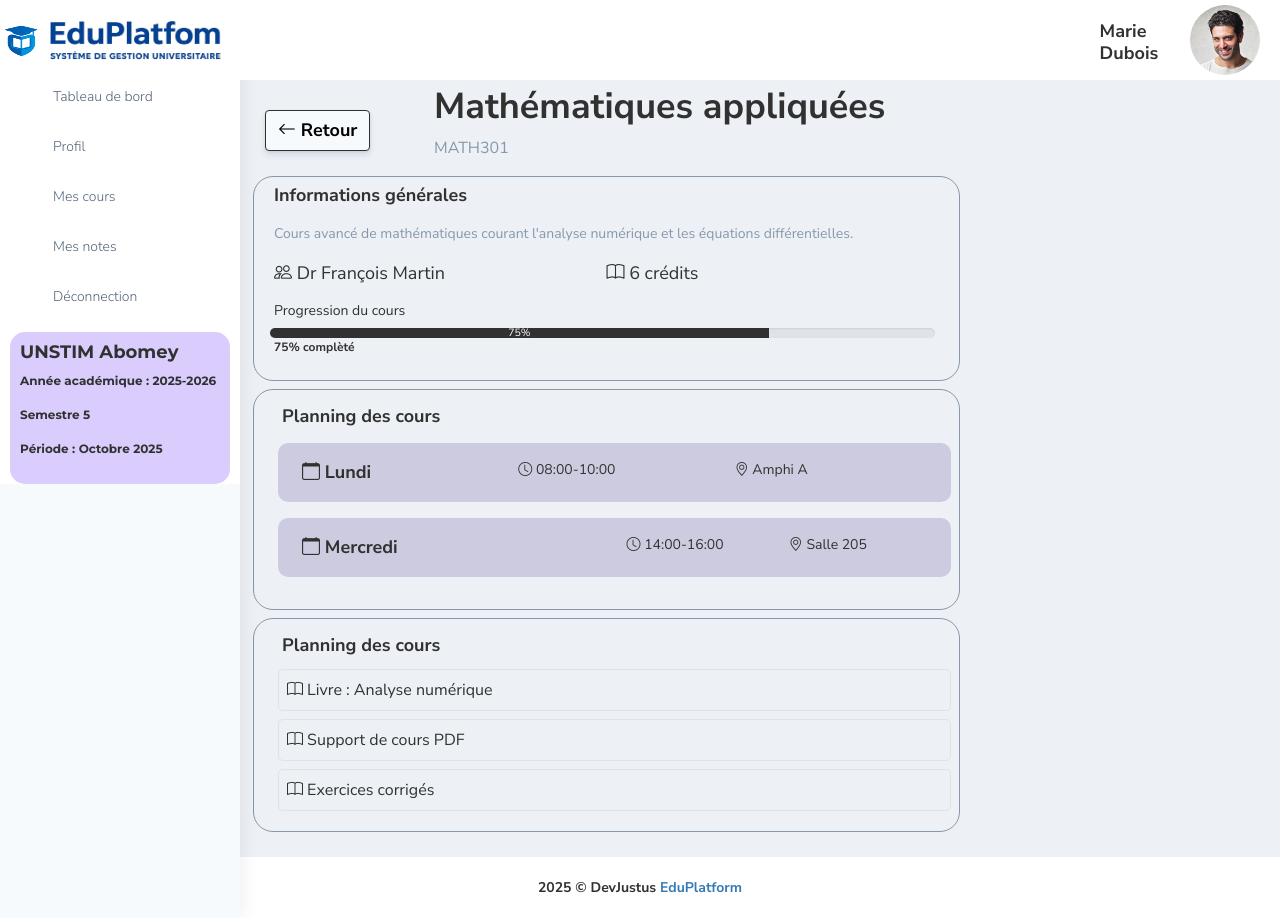
After one commit to justus12s/EduPlatform, a CodeIgniter 4 app: the page made by app/Views/dashboard/details.php in a window 1280 px wide. The commit adds this page. Run offline with PHP 8.4 and a stand-in for CodeIgniter, Linux system fonts and the light colour scheme; the template is opened without the code that fills it, so the values that code supplies are empty; some libraries are stand-ins or nearby versions.

Commit message:
mise en forme notes et création details

```diff
--- a/app/Config/Routes.php
+++ b/app/Config/Routes.php
@@ -13,9 +13,6 @@ $routes->get('/register', 'Home::register');
 $routes->post('dashboard/index', 'Dashboard::index');
 $routes->get('dashboard/index', 'Dashboard::index');
 $routes->get('dashboard/notes', 'Dashboard::notes');
-$routes->get('dashboard/blank', 'Dashboard::blank');
 $routes->get('dashboard/profile', 'Dashboard::profile');
-$routes->get('dashboard/authentication_login', 'Dashboard::authentication_login');
-$routes->get('dashboard/authentication_register', 'Dashboard::authentication_register');
 $routes->get('dashboard/cours', 'Dashboard::cours');
-$routes->get('dashboard/map_google', 'Dashboard::map_google');
+$routes->get('dashboard/details', 'Dashboard::details');
--- a/app/Controllers/Dashboard.php
+++ b/app/Controllers/Dashboard.php
@@ -43,4 +43,9 @@ class Dashboard extends BaseController
     {
         return view('dashboard/authentication_register');
     }
+
+    public function details(): string
+    {
+        return view('dashboard/details');
+    }
 }
--- /dev/null
+++ b/app/Views/dashboard/details.php
@@ -0,0 +1,371 @@
+<!DOCTYPE html>
+<html dir="ltr" lang="fr">
+
+<head>
+    <meta charset="utf-8" />
+    <meta http-equiv="X-UA-Compatible" content="IE=edge" />
+    <!-- Tell the browser to be responsive to screen width -->
+    <meta name="viewport" content="width=device-width, initial-scale=1" />
+    <meta name="keywords"
+        content="wrappixel, admin dashboard, html css dashboard, web dashboard, bootstrap 5 admin, bootstrap 5, css3 dashboard, bootstrap 5 dashboard, Ample lite admin bootstrap 5 dashboard, frontend, responsive bootstrap 5 admin template, Ample admin lite dashboard bootstrap 5 dashboard template" />
+    <meta name="description"
+        content="Ample Admin Lite is powerful and clean admin dashboard template, inpired from Bootstrap Framework" />
+    <meta name="robots" content="noindex,nofollow" />
+    <title>EduPlatform | Système de Gestion Universitaire</title>
+    <link rel="canonical" href="<?= base_url() ?>https://www.wrappixel.com/templates/ample-admin-lite/" />
+    <!-- Favicon icon -->
+    <link rel="icon" type="image/png" sizes="16x16" href="<?= base_url() ?>plugins/images/favicon1.png" />
+    <!-- Custom CSS -->
+    <link href="<?= base_url() ?>plugins/bower_components/chartist/dist/chartist.min.css" rel="stylesheet" />
+    <link rel="stylesheet" href="<?= base_url() ?>plugins/bower_components/chartist-plugin-tooltips/dist/chartist-plugin-tooltip.css" />
+    <!-- Custom CSS -->
+    <link href="<?= base_url() ?>css/style.min.css" rel="stylesheet" />
+    <link rel="preconnect" href="https://fonts.googleapis.com">
+    <link rel="preconnect" href="https://fonts.gstatic.com" crossorigin>
+    <link href="https://fonts.googleapis.com/css2?family=Manrope:wght@200..800&family=Montserrat:ital,wght@0,100..900;1,100..900&family=Roboto+Mono:ital,wght@0,100..700;1,100..700&display=swap" rel="stylesheet">
+    <link href="https://cdn.jsdelivr.net/npm/bootstrap-icons/font/bootstrap-icons.css" rel="stylesheet">
+    <style>
+        .icon-big {
+            font-size: 40px;
+            font-weight: 700;
+            border-radius: 20%;
+            padding: 10px;
+            display: flex;
+            align-items: center;
+            justify-content: center;
+            background-color: rgba(137, 226, 214, 0.2);
+            transition: 0.3s;
+        }
+
+        .icon-big:hover {
+            background-color: rgba(84, 225, 230, 0.4);
+        }
+
+        .box-title {
+            font-size: 28px;
+            font-weight: 700;
+            margin: 0;
+        }
+
+        .sidebar-info {
+            background-color: rgba(69, 5, 247, 0.2);
+            border-radius: 15px;
+            font-family: "Montserrat", sans-serif;
+            font-weight: bold;
+            font-size: 12px;
+            padding: 10px;
+            margin: 10px auto;
+            max-width: 220px;
+        }
+
+        .hear {
+            display: none;
+        }
+
+        .navbar-toggler-icon {
+            background-image: none;
+        }
+
+        .navbar-toggler span {
+            display: block;
+            width: 25px;
+            height: 10px;
+            margin: 4px;
+            background-color: #f4f6faff;
+            border-radius: 2px;
+        }
+
+        .descript {
+            width: 69%;
+            margin-right: 10px;
+        }
+
+        @media (max-width: 1170px) {
+            aside.left-sidebar {
+                display: none !important;
+            }
+
+            .hear {
+                display: block !important;
+            }
+
+            header.topbar {
+                display: none;
+            }
+
+            .descript {
+                width: 100%;
+                margin: 0;
+            }
+        }
+    </style>
+</head>
+
+<body>
+    <!-- ============================================================== -->
+    <!-- Preloader - style you can find in spinners.css -->
+    <!-- ============================================================== -->
+    <div class="preloader">
+        <div class="lds-ripple">
+            <div class="lds-pos"></div>
+            <div class="lds-pos"></div>
+        </div>
+    </div>
+    <!-- ============================================================== -->
+    <!-- Main wrapper - style you can find in pages.scss -->
+    <!-- ============================================================== -->
+    <div id="main-wrapper" data-layout="vertical" data-navbarbg="skin5" data-sidebartype="full"
+        data-sidebar-position="absolute" data-header-position="absolute" data-boxed-layout="full">
+        <!-- ============================================================== -->
+        <!-- Topbar header - style you can find in pages.scss -->
+        <!-- ============================================================== -->
+        <header class="topbar" data-navbarbg="skin5">
+            <nav class="navbar top-navbar navbar-expand-lg">
+                <div class="navbar-header d-flex justify-content-between align-items-center w-100" data-logobg="skin6">
+                    <!-- ============================================================== -->
+                    <!-- Logo -->
+                    <!-- ============================================================== -->
+                    <a class="logo-text" href="<?= site_url() ?>dashboard/index">
+                        <!-- Logo icon -->
+                        <b class="favicon">
+                            <!-- Dark Logo icon -->
+                            <img src="<?= base_url() ?>plugins/images/favicon.png" width="40px" height="40px" alt="homepage" />
+                        </b>
+                        <span class="logo-text">
+                            <!-- dark Logo text -->
+                            <img src="<?= base_url() ?>plugins/images/logo-text.png" width="180px" height="80px" alt="homepage" />
+                        </span>
+                    </a>
+                    <!-- ============================================================== -->
+                    <!-- End Logo -->
+                    <!-- ============================================================== -->
+                    <!-- ============================================================== -->
+                    <!-- toggle and nav items -->
+                    <!-- ============================================================== -->
+                    <a class="
+                nav-toggler
+                waves-effect waves-light
+                text-dark
+                d-block d-md-none
+              " href="<?= base_url() ?>javascript:void(0)"><i class="ti-menu ti-close"></i></a>
+                    <ul class="navbar-nav ms-auto d-flex align-items-center">
+                        <li>
+                            <div class="row g-0">
+                                <div class="col">
+                                    <h2 class="text-black fw-bold fs-5 pt-3">Marie Dubois</h2>
+                                </div>
+                                <div class="col">
+                                    <a href=""><img src="<?= base_url() ?>plugins/images/users/varun.jpg" width="70" class="img-fluid rounded-circle" /></a>
+                                </div>
+                            </div>
+                        </li>
+                    </ul>
+                </div>
+            </nav>
+        </header>
+
+        <div class="hear">
+            <nav class="navbar navbar-expand-lg bg-secondary shadow-sm">
+                <div class="container-fluid">
+                    <a class="navbar-brand fw-bold" href="<?= site_url() ?>dashboard/index">
+                        <i class="far fa-clock me-1"></i> Tableau de bord
+                    </a>
+
+                    <button class="navbar-toggler d-block d-md-none" type="button" data-bs-toggle="collapse" data-bs-target="#mainNavbarMobile"
+                        aria-controls="mainNavbarMobile" aria-expanded="false" aria-label="Toggle navigation">
+                        <span class="navbar-toggler-icon"></span>
+                    </button>
+
+                    <div class="collapse navbar-collapse" id="mainNavbarMobile">
+                        <ul class="navbar-nav ms-auto">
+                            <li class="nav-item">
+                                <a class="nav-link" href="<?= site_url() ?>dashboard/profile">
+                                    <i class="fa fa-user me-1"></i> Profil
+                                </a>
+                            </li>
+                            <li class="nav-item">
+                                <a class="nav-link" href="<?= site_url() ?>dashboard/cours">
+                                    <i class="fa fa-book me-1"></i> Mes cours
+                                </a>
+                            </li>
+                            <li class="nav-item">
+                                <a class="nav-link" href="<?= site_url() ?>dashboard/notes">
+                                    <i class="fa fa-font me-1"></i> Mes notes
+                                </a>
+                            </li>
+                            <li class="nav-item">
+                                <a class="nav-link text-danger" href="<?= site_url() ?>auth/logout">
+                                    <i class="fa fa-sign-out-alt me-1"></i> Déconnection
+                                </a>
+                            </li>
+                        </ul>
+                    </div>
+                </div>
+            </nav>
+        </div>
+
+        <aside class="left-sidebar collapse d-md-block bg-light" data-sidebarbg="skin6">
+            <div class="scroll-sidebar">
+                <nav class="sidebar-nav">
+                    <ul id="sidebarnav">
+                        <li class="sidebar-item pt-2">
+                            <a class="sidebar-link waves-effect waves-dark sidebar-link"
+                                href="<?= site_url() ?>dashboard/index" aria-expanded="false">
+                                <i class="far fa-clock" aria-hidden="true"></i>
+                                <span class="hide-menu">Tableau de bord</span>
+                            </a>
+                        </li>
+                        <li class="sidebar-item">
+                            <a class="sidebar-link waves-effect waves-dark sidebar-link"
+                                href="<?= site_url() ?>dashboard/profile" aria-expanded="false">
+                                <i class="fa fa-user" aria-hidden="true"></i>
+                                <span class="hide-menu">Profil</span>
+                            </a>
+                        </li>
+                        <li class="sidebar-item">
+                            <a class="sidebar-link waves-effect waves-dark sidebar-link"
+                                href="<?= site_url() ?>dashboard/cours" aria-expanded="false">
+                                <i class="fa fa-table" aria-hidden="true"></i>
+                                <span class="hide-menu">Mes cours</span>
+                            </a>
+                        </li>
+                        <li class="sidebar-item">
+                            <a class="sidebar-link waves-effect waves-dark sidebar-link"
+                                href="<?= site_url() ?>dashboard/notes" aria-expanded="false">
+                                <i class="fa fa-font" aria-hidden="true"></i>
+                                <span class="hide-menu">Mes notes</span>
+                            </a>
+                        </li>
+                        <li class="sidebar-item">
+                            <a class="sidebar-link waves-effect waves-dark sidebar-link"
+                                href="<?= site_url() ?>auth/logout" aria-expanded="false">
+                                <i class="fa fa-sign-out-alt" aria-hidden="true"></i>
+                                <span class="hide-menu">Déconnection</span>
+                            </a>
+                        </li>
+                        <li class="sidebar-item">
+                            <div class="sidebar-info">
+                                <h4 class="fs-5 fw-bold text-dark">UNSTIM Abomey</h4>
+                                <p>Année académique : 2025-2026</p>
+                                <p>Semestre 5</p>
+                                <p>Période : Octobre 2025</p>
+                            </div>
+                        </li>
+                    </ul>
+                </nav>
+            </div>
+        </aside>
+        <div class="page-wrapper">
+            <div class="container-fluid">
+                <div class="row d-flex align-items-center" class="h-100 fs-5">
+                    <div class="col-lg-2 col-3">
+                        <a href="<?= base_url() ?>dashboard/cours" type="button" class="btn btn-light fs-5 fw-bold border border-dark rounded-3"><i class="bi bi-arrow-left"></i> Retour</a>
+                    </div>
+                    <div class="col-lg-10 col-9">
+                        <h1 class="fw-bold">Mathématiques appliquées</h1>
+                        <p class="text-secondary fs-4">MATH301</p>
+                    </div>
+                </div>
+                <div class="col descript">
+                    <div class="row border border-secondary p-2" style="border-radius: 20px;">
+                        <h1 class="fs-5 fw-bold">Informations générales</h1>
+                        <p class="text-secondary fs-3 pt-2 opacity-50">Cours avancé de mathématiques courant l'analyse numérique et les équations différentielles.</p>
+                        <div class="row">
+                            <div class="col fs-5"><i class="bi bi-people"></i> Dr François Martin</div>
+                            <div class="col fs-5"><i class="bi bi-book"></i> 6 crédits</div>
+                        </div>
+                        <div class="row mt-3">
+                            <h1 class="text-start fs-3">Progression du cours</h1>
+                            <div class="progress mx-2 p-0" style="height: 10px; border-radius:10px;">
+                                <div class="progress-bar bg-dark" role="progressbar" style="width: 75%;" aria-valuenow="75"
+                                    aria-valuemin="0" aria-valuemax="100">
+                                    75%
+                                </div>
+                            </div>
+                            <p class="fs-2 fw-bold">75% complèté</p>
+                        </div>
+                    </div>
+                    <div class="row border border-secondary mt-2 p-3 pb-4" style="border-radius: 20px;">
+                        <h1 class="fs-5 fw-bold">Planning des cours</h1>
+                        <div class="row m-2 py-3" style="background-color:rgba(174, 166, 201, 0.5); border-radius: 10px;">
+                            <div class="col col-lg-4 fs-5 fw-bold">
+                                <i class="bi bi-calendar"></i>
+                                Lundi
+                            </div>
+                            <div class="col col-lg-8">
+                                <div class="row">
+                                    <div class="col"><i class="bi bi-clock"></i> 08:00-10:00</div>
+                                    <div class="col"><i class="bi bi-geo-alt"></i> Amphi A</div>
+                                </div>
+                            </div>
+                        </div>
+                        <div class="row m-2 py-3" style="background-color:rgba(174, 166, 201, 0.5); border-radius: 10px;">
+                            <div class="col fs-5 fw-bold">
+                                <i class="bi bi-calendar"></i>
+                                Mercredi
+                            </div>
+                            <div class="col">
+                                <div class="row">
+                                    <div class="col"><i class="bi bi-clock"></i> 14:00-16:00</div>
+                                    <div class="col"><i class="bi bi-geo-alt"></i> Salle 205</div>
+                                </div>
+                            </div>
+                        </div>
+                    </div>
+                    <div class="row border border-secondary mt-2 p-3" style="border-radius: 20px;">
+                        <h1 class="fs-5 fw-bold">Planning des cours</h1>
+                        <div class="col-12 p-2 mx-2 my-1 border fs-4" style="border-color: rgba(137, 226, 214, 0.4); border-radius: 5px;"><i class="bi bi-book"></i> Livre : Analyse numérique</div>
+                        <div class="col-12 p-2 mx-2 my-1 border fs-4" style="border-color: rgba(137, 226, 214, 0.4); border-radius: 5px;"><i class="bi bi-book"></i> Support de cours PDF</div>
+                        <div class="col-12 p-2 mx-2 my-1 border fs-4" style="border-color: rgba(137, 226, 214, 0.4); border-radius: 5px;"><i class="bi bi-book"></i> Exercices corrigés</div>
+                    </div>
+                </div>
+            </div>
+        </div>
+    </div>
+    </div>
+    </div>
+    <!-- ============================================================== -->
+    <!-- End Container fluid  -->
+    <!-- ============================================================== -->
+    <!-- ============================================================== -->
+    <!-- footer -->
+    <!-- ============================================================== -->
+    <footer class="footer h-100 text-dark text-center fw-bold">
+        2025 © DevJustus
+        <a href="<?= base_url() ?>https://www.wrappixel.com/">EduPlatform</a>
+    </footer>
+    <!-- ============================================================== -->
+    <!-- End footer -->
+
+    <!-- ============================================================== -->
+    </div>
+    <!-- ============================================================== -->
+    <!-- End Page wrapper  -->
+    <!-- ============================================================== -->
+    </div>
+    <!-- ============================================================== -->
+    <!-- End Wrapper -->
+    <!-- ============================================================== -->
+    <!-- ============================================================== -->
+    <!-- All Jquery -->
+    <!-- ============================================================== -->
+    <script src="https://cdn.jsdelivr.net/npm/bootstrap@5.3.3/dist/js/bootstrap.bundle.min.js"></script>
+    <script src="<?= base_url() ?>plugins/bower_components/jquery/dist/jquery.min.js"></script>
+    <!-- Bootstrap tether Core JavaScript -->
+    <script src="<?= base_url() ?>js/app-style-switcher.js"></script>
+    <script src="<?= base_url() ?>plugins/bower_components/jquery-sparkline/jquery.sparkline.min.js"></script>
+    <!--Wave Effects -->
+    <script src="<?= base_url() ?>js/waves.js"></script>
+    <!--Menu sidebar -->
+    <script src="<?= base_url() ?>js/sidebarmenu.js"></script>
+    <!--Custom JavaScript -->
+    <script src="<?= base_url() ?>js/custom.js"></script>
+    <!--This page JavaScript -->
+    <!--chartis chart-->
+    <script src="<?= base_url() ?>plugins/bower_components/chartist/dist/chartist.min.js"></script>
+    <script src="<?= base_url() ?>plugins/bower_components/chartist-plugin-tooltips/dist/chartist-plugin-tooltip.min.js"></script>
+    <script src="<?= base_url() ?>js/pages/dashboards/dashboard1.js"></script>
+
+</body>
+
+</html>
```
Also changed, not shown: app/Views/dashboard/cours.php (+4 -4 lines), app/Views/dashboard/index.php (+11 -11 lines), app/Views/dashboard/notes.php (+8 -8 lines), 1 other file.
